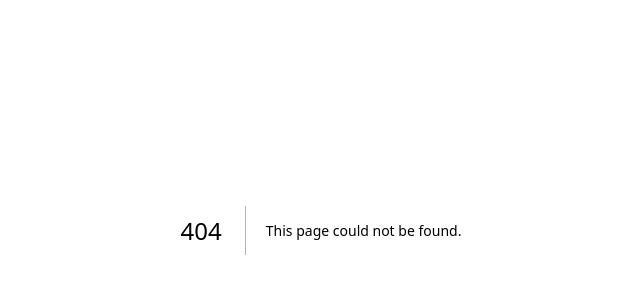
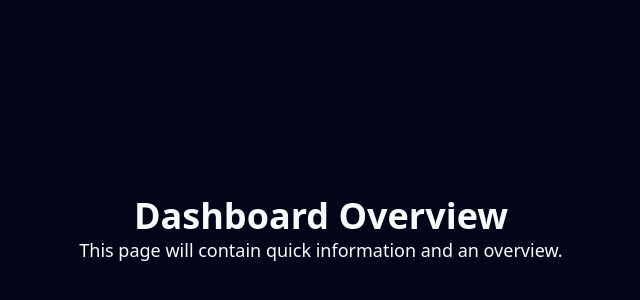
Before and after one commit to RajK853/nft-wgt-pt, a Next.js app: page /dashboard in a window 1280 px wide. Before the commit this address had no page. Shown: the part 170-470 px from the top of the page, without its empty margins (319-959 px from the left). Built offline with nearby package versions, Linux system fonts and the light colour scheme.

Commit message:
feat: Add new dashboard page

```diff
--- /dev/null
+++ b/src/app/dashboard/page.tsx
@@ -0,0 +1,12 @@
+'use client';
+
+import React from 'react';
+
+export default function DashboardPage() {
+  return (
+    <div className="flex flex-col items-center justify-center min-h-screen py-2">
+      <h1 className="text-4xl font-bold">Dashboard Overview</h1>
+      <p className="text-lg">This page will contain quick information and an overview.</p>
+    </div>
+  );
+}
```
